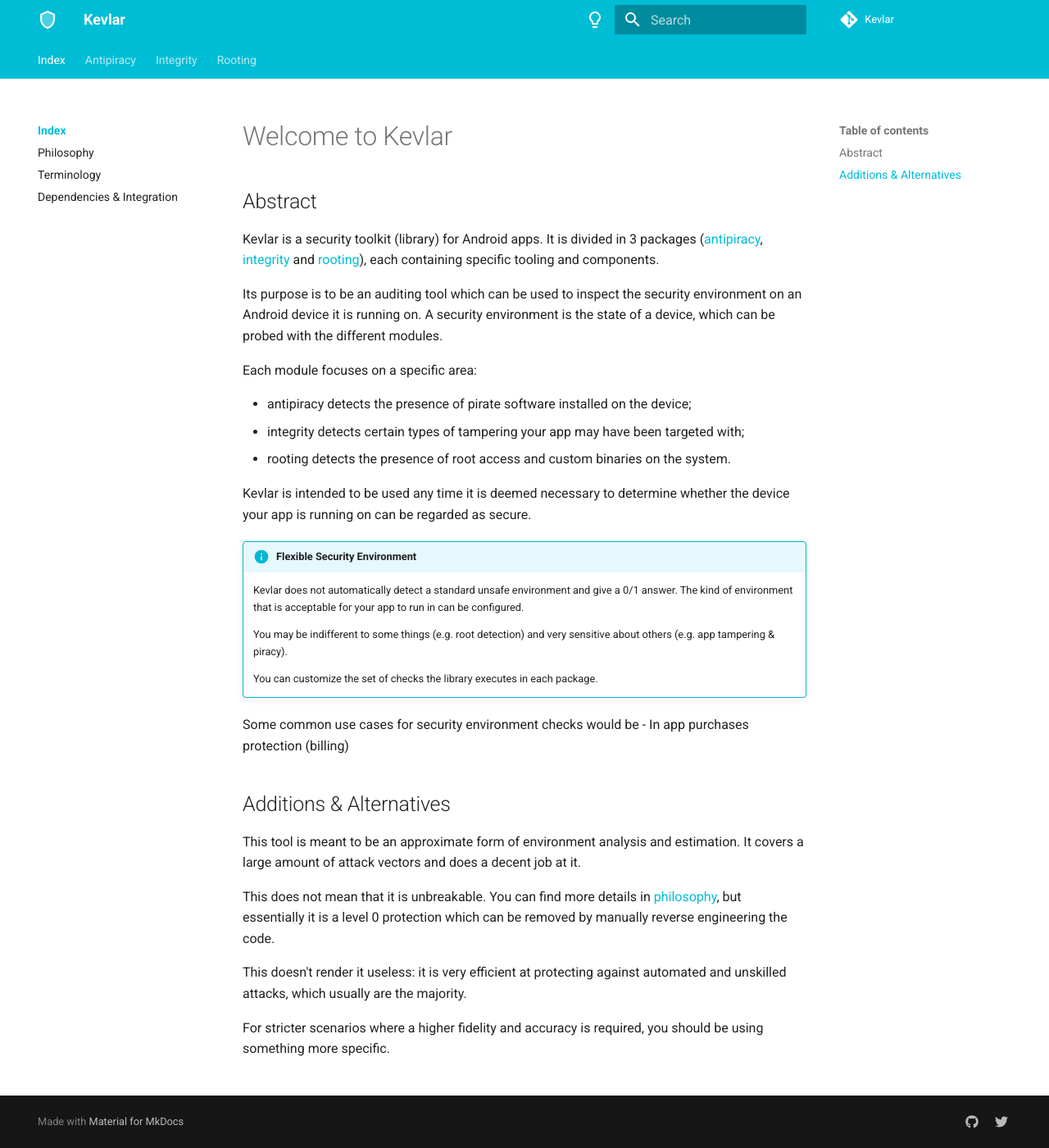
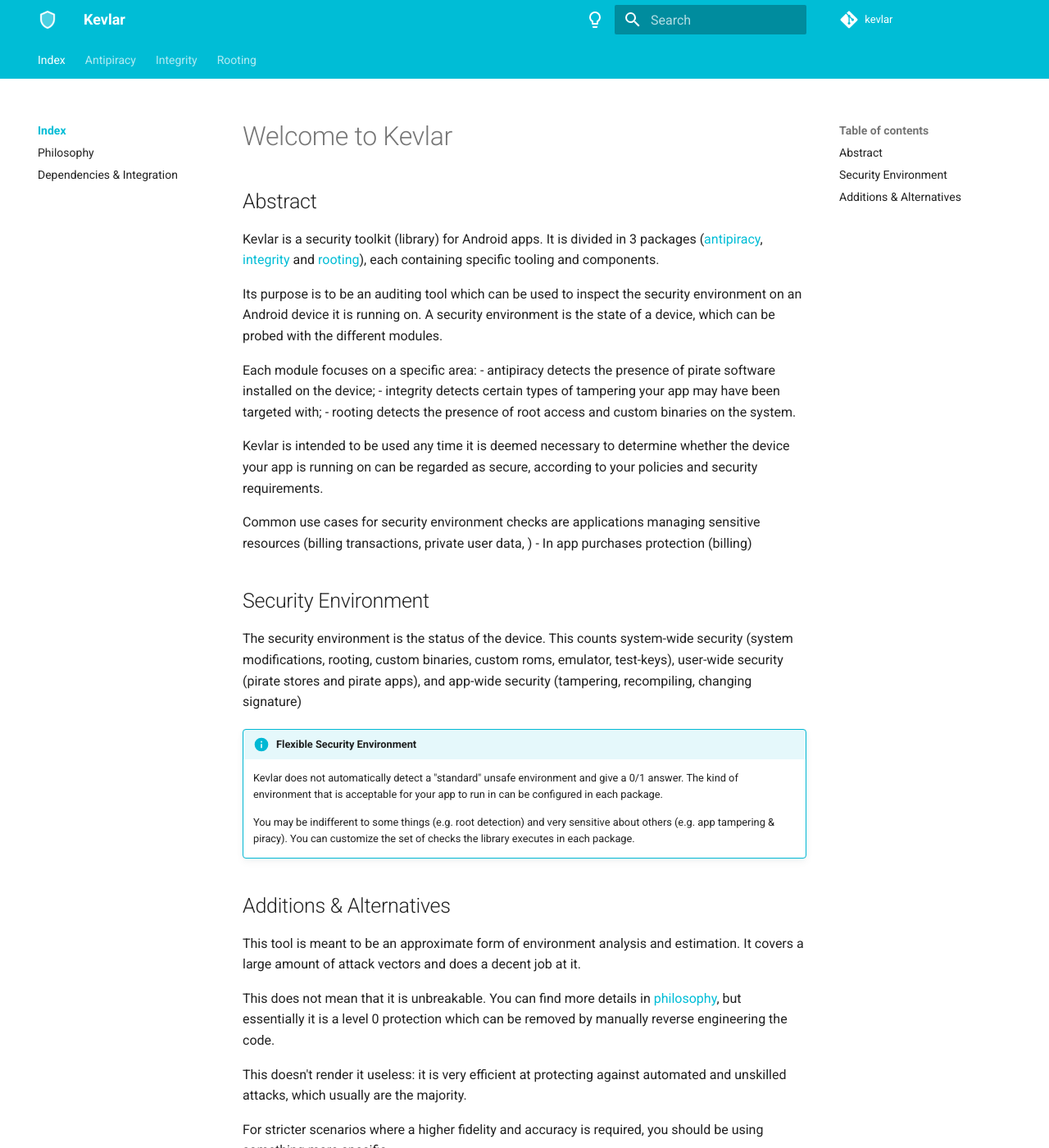
Before and after one commit to kevlar-kt/kevlar, an MkDocs documentation site: the page built from docs/index.md, in a window 1280 px wide and 1400 px high. Shown: the whole window at 82% size. Built offline with MkDocs 1.6.1 and Material for MkDocs 9.7.7, drawn with Linux system fonts in a browser that asks for light colours; comment, search, counter and statistics services are not loaded.

Commit message:
Updated minor docs & comments

```diff
--- a/docs/index.md
+++ b/docs/index.md
@@ -12,23 +12,30 @@
 A security environment is the state of a device, which can be probed with the different modules.
 
 Each module focuses on a specific area:
-
 - antipiracy detects the presence of pirate software installed on the device;
 - integrity detects certain types of tampering your app may have been targeted with;
 - rooting detects the presence of root access and custom binaries on the system.
 
-Kevlar is intended to be used any time it is deemed necessary to determine whether the device your app is running on can be regarded as secure.
+Kevlar is intended to be used any time it is deemed necessary to determine whether the device your app is running on can be regarded as secure,
+according to your policies and security requirements.
+
+Common use cases for security environment checks are applications managing sensitive resources (billing transactions, private user data, )
+- In app purchases protection (billing)
+
+
+## Security Environment
+The security environment is the status of the device.
+This counts system-wide security (system modifications, rooting, custom binaries, custom roms, emulator, test-keys),
+user-wide security (pirate stores and pirate apps),
+and app-wide security (tampering, recompiling, changing signature)
 
 !!! info "Flexible Security Environment"
-	Kevlar does not automatically detect a standard unsafe environment and give a 0/1 answer.
-	The kind of environment that is acceptable for your app to run in can be configured.
+	Kevlar does not automatically detect a "standard" unsafe environment and give a 0/1 answer.
+	The kind of environment that is acceptable for your app to run in can be configured in each package.
 
 	You may be indifferent to some things (e.g. root detection) and very sensitive about others (e.g. app tampering & piracy).
-
 	You can customize the set of checks the library executes in each package.
 
-Some common use cases for security environment checks would be
-- In app purchases protection (billing)
 
 
 ## Additions & Alternatives
--- a/mkdocs.yml
+++ b/mkdocs.yml
@@ -5,7 +5,7 @@
 site_description: >-
     Android Security Toolkit
 
-repo_name: Kevlar
+repo_name: kevlar
 repo_url: https://github.com/kevlar-kt/kevlar
 remote_branch: gh-pages
 edit_uri: ""
@@ -33,8 +33,8 @@
         - search.highlight
         - search.share
         - search.suggest
+        # - toc.integrate
 
-        # - toc.integrate
     palette:
         - media: "(prefers-color-scheme: light)"
           scheme: default
@@ -65,7 +65,6 @@
     - 'Index':
           - 'Overview': index.md
           - 'Philosophy': pages/overview/philosophy.md
-          - 'Terminology': pages/overview/terminology.md
           - 'Dependencies & Integration': pages/overview/dependencies_integration.md
     - Antipiracy:
           - 'Overview' : pages/modules/antipiracy/antipiracy.md
```
Also changed, not shown: docs/pages/overview/philosophy.md (+4 -6 lines), docs/pages/overview/terminology.md (deleted, +0 -11 lines), 2 other files.
